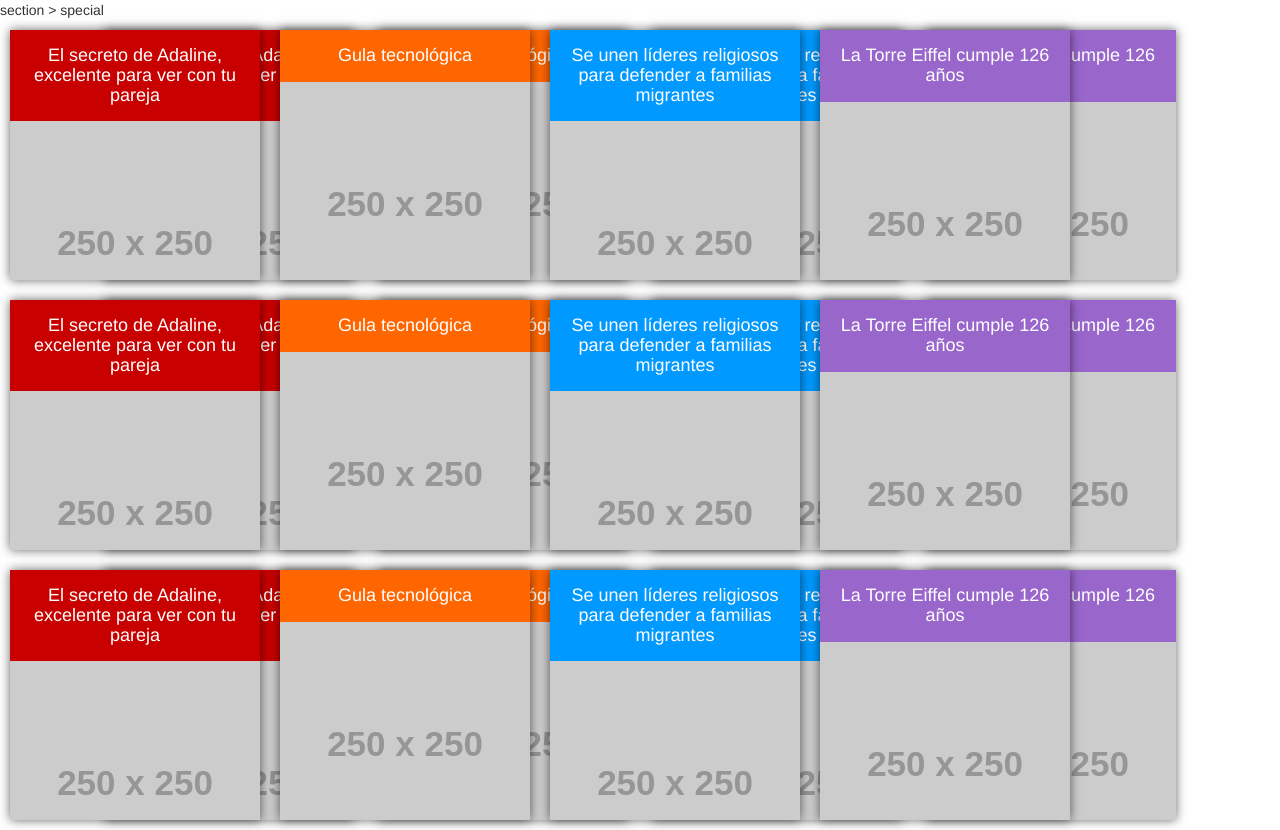
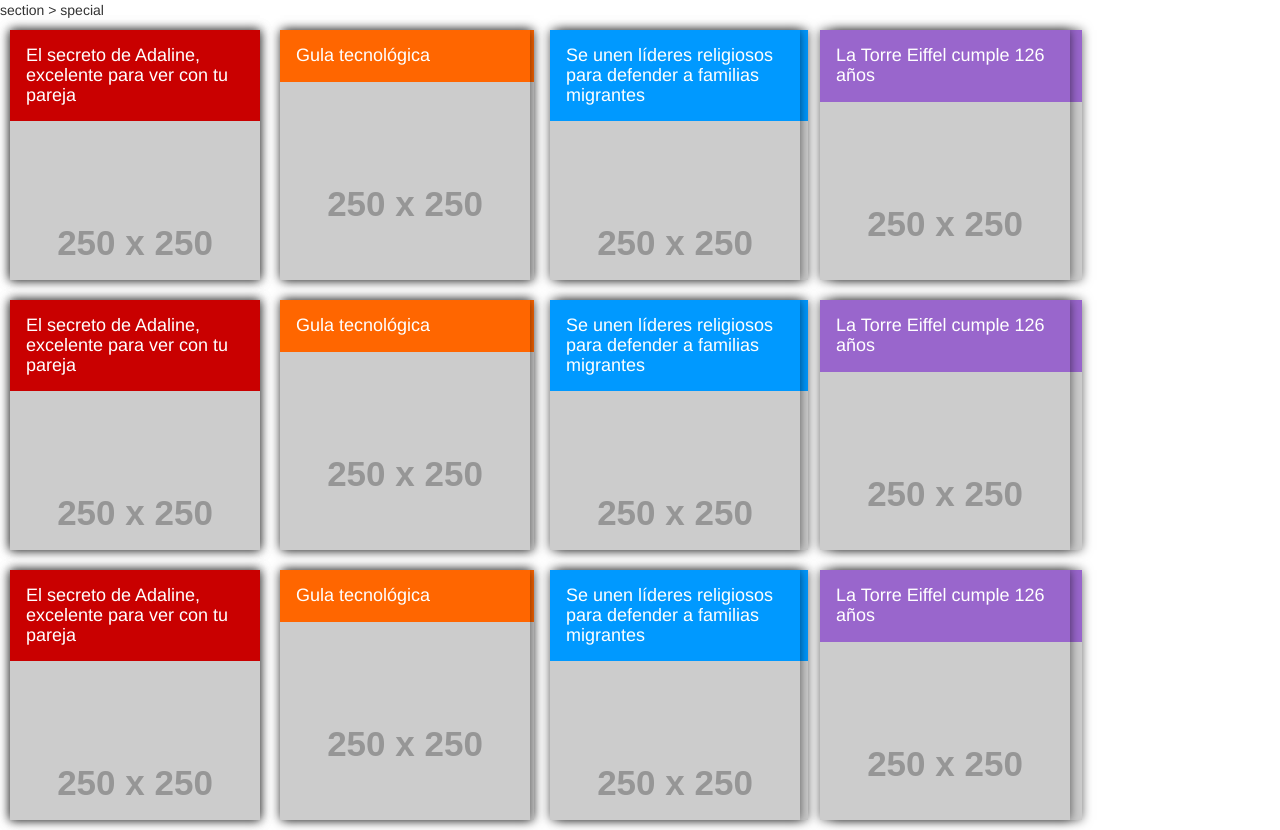
Before and after one commit to maxcantu/somosvoz, a PHP site: page / in a window 1280 px wide. Shown: the part 40-870 px from the top of the page. Run offline with PHP 8.4, Linux system fonts and the light colour scheme; grey boxes labelled with a size stand in for pictures from a placeholder-image service; some libraries are stand-ins or nearby versions.

Commit message:
remove text align

```diff
--- a/css/style.css
+++ b/css/style.css
@@ -5,10 +5,6 @@
 
 
 /* Posts */
-
-#scroll-container {
-	text-align: center;
-}
 
 .post {
 	display: inline-block;
```
